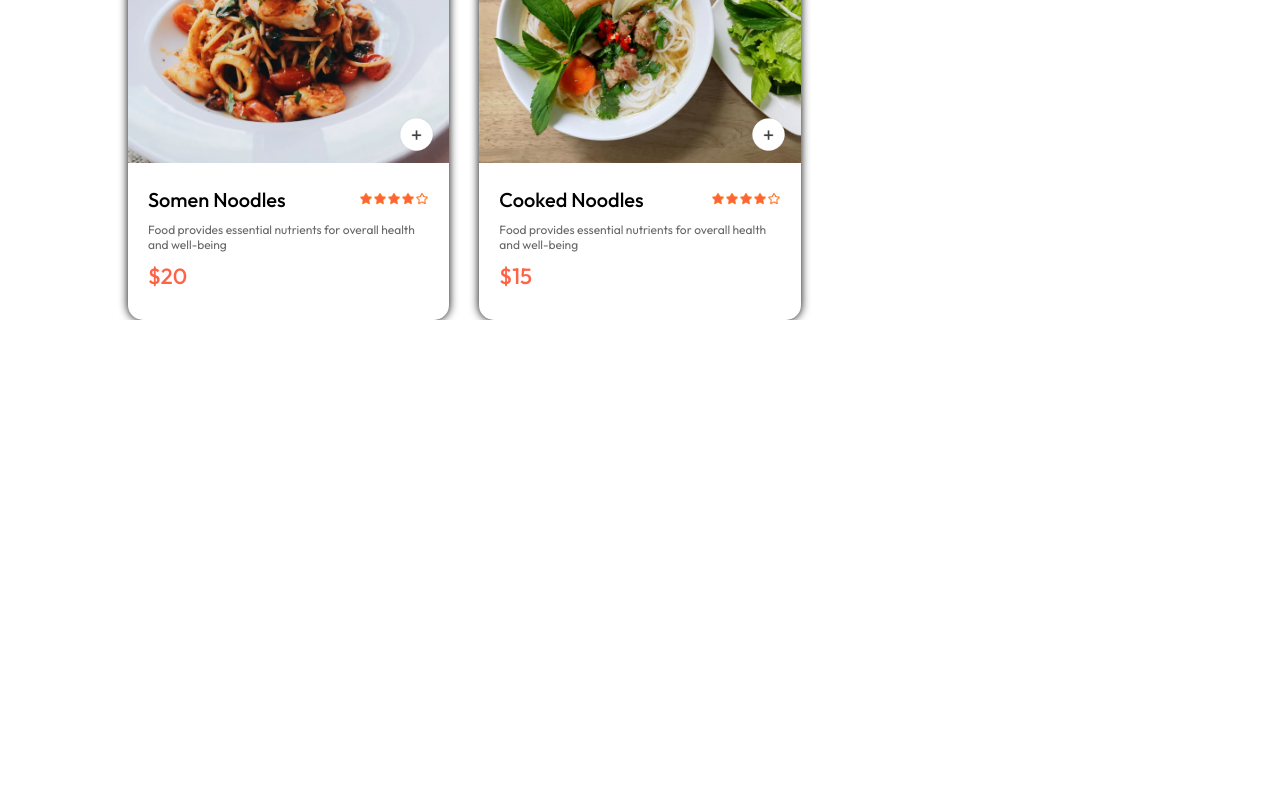
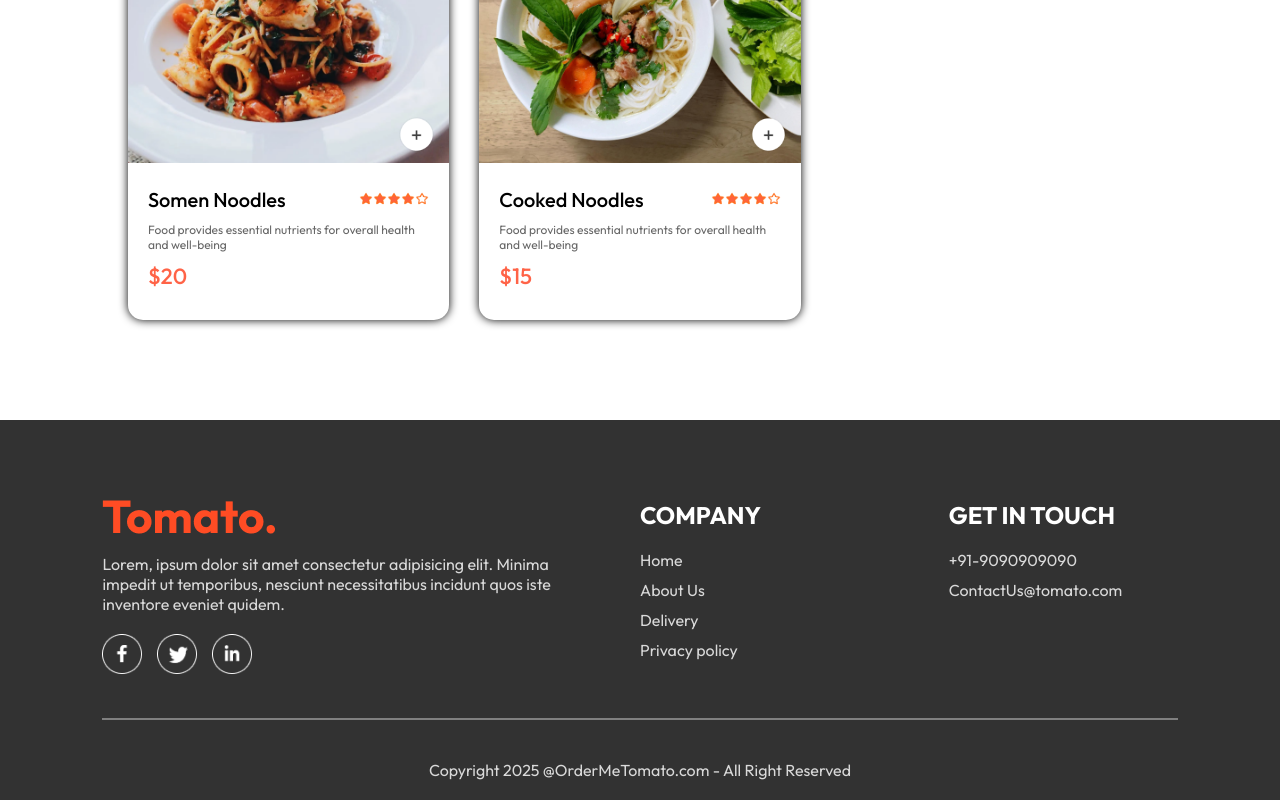
Before and after one commit to Shubham02-web/FoodDeliveryAPP, a React (Vite) app in the folder frontend/: page / in a window 1280 px wide. Shown: the part 5683-6483 px from the top of the page. Before the commit the page ends 6003 px from the top, so only its background shows below. Built offline with nearby package versions, Linux system fonts and the light colour scheme.

Commit message:
now out footer page has done

```diff
--- a/frontend/src/App.jsx
+++ b/frontend/src/App.jsx
@@ -3,9 +3,11 @@
 import Home from "./pages/Home/Home";
 import Cart from "./pages/Cart/Cart";
 import PlaceOrder from "./pages/PlaceOrder/PlaceOrder";
+import Footer from "./components/Footer/Footer";
 
 const App = () => {
   return (
+    <>
       <div className="App">
         <Navbar />
         <Routes>
@@ -14,6 +16,8 @@
           <Route path="/placeOrder" element={<PlaceOrder />} />
         </Routes>
       </div>
+      <Footer />
+    </>
   );
 };
 
--- a/frontend/src/components/FoodDisplay/FoodDisplay.jsx
+++ b/frontend/src/components/FoodDisplay/FoodDisplay.jsx
@@ -11,6 +11,7 @@
       <h2>Top Dishes Near You</h2>
       <div className="food-display-list">
         {food_list.map((item, index) => {
+          if (category === "All" || category === item.category) {
             return (
               <FoodItem
                 key={item.id}
@@ -21,6 +22,7 @@
                 price={item.price}
               />
             );
+          }
         })}
       </div>
     </div>
--- /dev/null
+++ b/frontend/src/components/Footer/Footer.css
@@ -0,0 +1,53 @@
+.Footer {
+  color: #d9d9d9;
+  background-color: #323232;
+  display: flex;
+  flex-direction: column;
+  align-items: center;
+  gap: 20px;
+  padding: 20px 8vw;
+  padding-top: 80px;
+  margin-top: 100px;
+}
+
+.Footer-content {
+  width: 100%;
+  display: grid;
+  grid-template-columns: 2fr 1fr 1fr;
+  gap: 80px;
+}
+
+.Footer-content-left,
+.Footer-content-center,
+.Footer-content-right {
+  display: flex;
+  flex-direction: column;
+  align-items: start;
+  gap: 20px;
+}
+
+.Footer-content-left li,
+.Footer-content-center li,
+.Footer-content-right li {
+  list-style: none;
+  margin-bottom: 10px;
+  cursor: pointer;
+}
+
+.Footer-content-center h2,
+.Footer-content-right h2 {
+  color: white;
+}
+
+.Footer-social-icons img {
+  width: 40px;
+  margin-right: 15px;
+}
+
+.Footer hr {
+  width: 100%;
+  height: 2px;
+  margin: 20px 0px;
+  background-color: gray;
+  border: none;
+}
--- /dev/null
+++ b/frontend/src/components/Footer/Footer.jsx
@@ -0,0 +1,45 @@
+import { assets } from "../../assets/assets";
+import "./Footer.css";
+const Footer = () => {
+  return (
+    <div className="Footer" id="Footer">
+      <div className="Footer-content">
+        <div className="Footer-content-left">
+          <img src={assets.logo} alt="logo" />
+          <p>
+            Lorem, ipsum dolor sit amet consectetur adipisicing elit. Minima
+            impedit ut temporibus, nesciunt necessitatibus incidunt quos iste
+            inventore eveniet quidem.
+          </p>
+          <div className="Footer-social-icons">
+            <img src={assets.facebook_icon} alt="facebook icon" />
+            <img src={assets.twitter_icon} alt="twweter icon" />
+            <img src={assets.linkedin_icon} alt="linkdin icon" />
+          </div>
+        </div>
+        <div className="Footer-content-center">
+          <h2>COMPANY</h2>
+          <ul>
+            <li>Home</li>
+            <li>About Us</li>
+            <li>Delivery </li>
+            <li>Privacy policy</li>
+          </ul>
+        </div>
+        <div className="Footer-content-right">
+          <h2>GET IN TOUCH</h2>
+          <ul>
+            <li>+91-9090909090</li>
+            <li>ContactUs@tomato.com</li>
+          </ul>
+        </div>
+      </div>
+      <hr />
+      <p className="Footer-copyright">
+        Copyright 2025 @OrderMeTomato.com - All Right Reserved
+      </p>
+    </div>
+  );
+};
+
+export default Footer;
```
Lines whose indentation alone changed are shown as unchanged.
